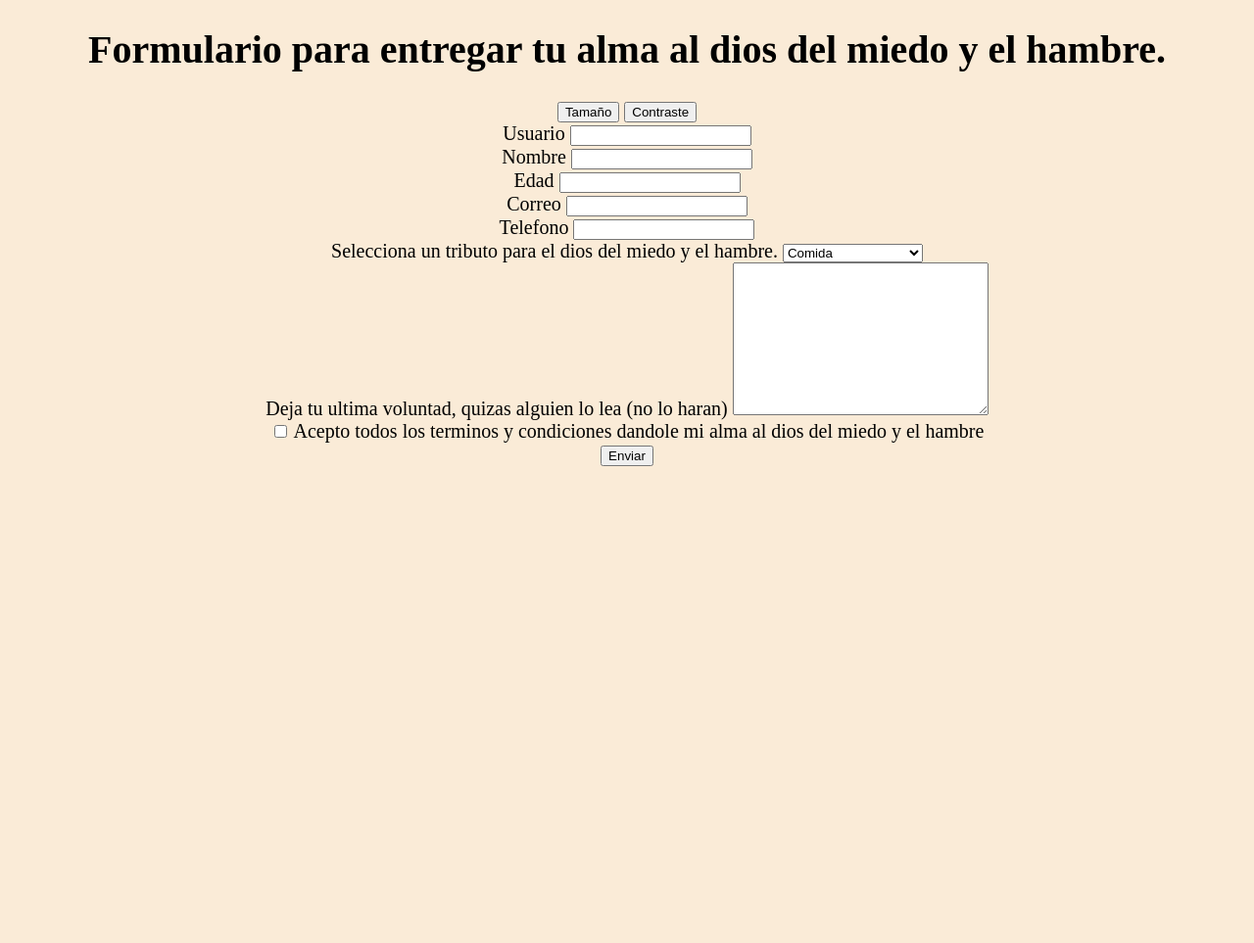
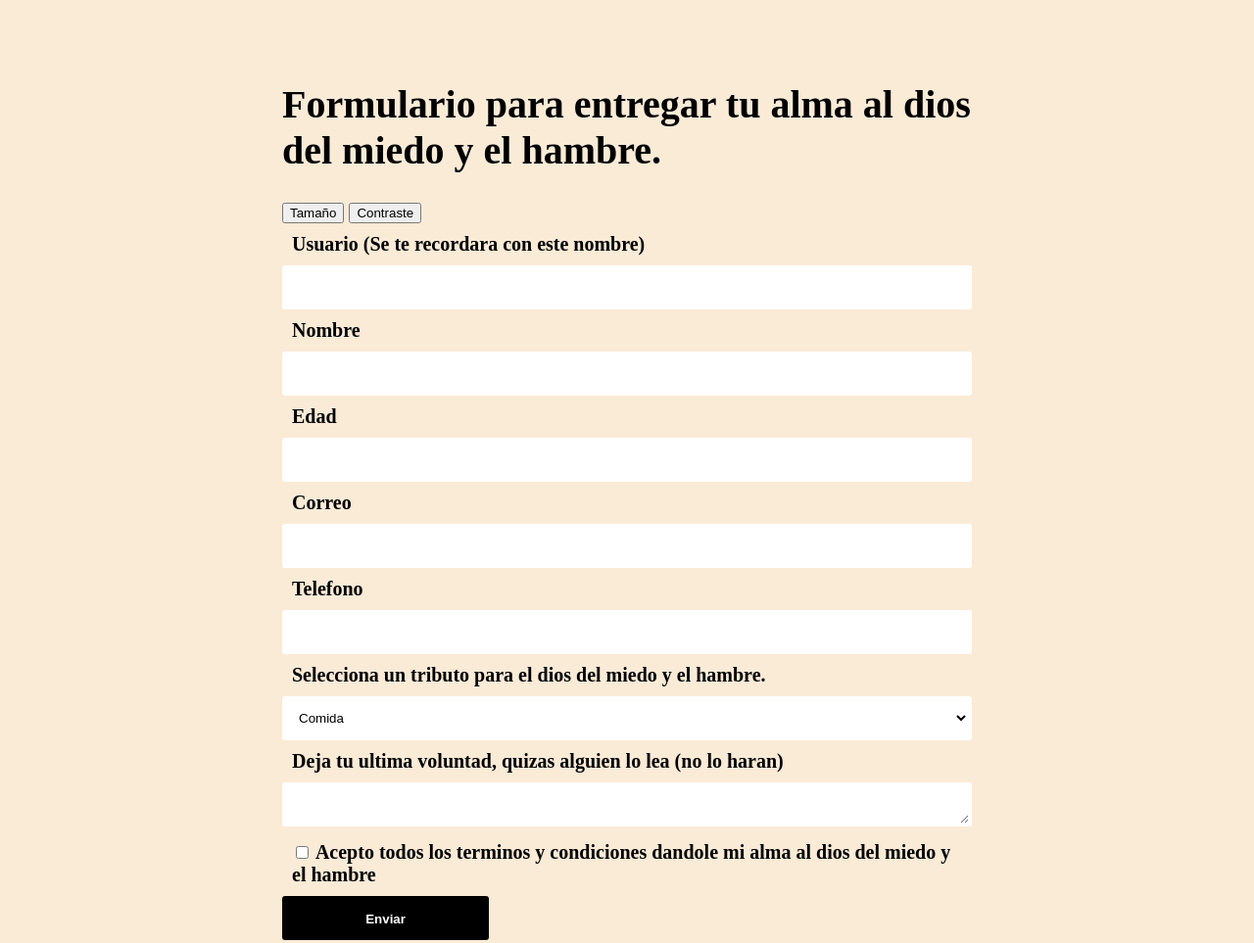
Before and after one commit to kirapablinski/prueba3, a plain HTML site: page index.html in a window 1280 px wide. Shown: the whole page at 98% size. Before the commit the page ends 800 px from the top, so only its background shows below. Drawn offline with Linux system fonts and the light colour scheme.

Commit message:
parte 1 en casa
tratando de darle mas estilo con lo que tengo en los demas codigos, porque me gusta que se vea bonito sin morir en el intento

```diff
--- a/asset/css/estilo.css
+++ b/asset/css/estilo.css
@@ -1,19 +1,60 @@
-body{
+*{
+    box-sizing: border-box;
+}
+body{/*color de fondo y tamaño de letra */
     background-color: antiquewhite;
-}
-main{
-    text-align: center;
     font-size: 20px;
 }
-.formulario-label{
-    grid-column: 2;
+main{/*para hacer que el main abarque cierto rango de la pantalla*/
+    max-width: 800px;
+    width: 90%;
+    margin: auto;
+    padding: 48px;
 }
-.mensaje-error{
+.mensaje-error{ /*mensaje de error actualemente desactivado*/
     background-color: red;
-    font-size: 15px;
+    font-size: 16px;
     display: none;
     color: aliceblue;
 }
-.mensaje-error-activo{
+.mensaje-error-activo{/*activa el mensaje de error*/
     display: block;
 }
+.formulario-label{/*fuente en negrita y que abarque toda la pantalla, el cursor cambia a una mano*/
+	display: block;
+	font-weight: 700;
+	padding: 10px;
+	cursor: pointer;
+}
+.formulario-input{
+	width: 100%;
+	background: #fff;
+	border: 3px solid transparent;
+	border-radius: 3px;
+	height: 45px;
+	line-height: 45px;
+	padding: 0 40px 0 10px;
+	transition: .3s ease all;
+}
+.formulario-input:focus{
+	border: 3px solid #0075ff;
+	outline: none;
+	box-shadow: 3px 0px 30px rgba(163, 163, 163, 0.4);
+}
+.formulario-btn-enviar{
+	display: flex;
+	flex-direction: column;
+	align-items: center;
+}
+.formulario-btn{
+	height: 45px;
+	line-height: 45px;
+	width: 30%;
+	background: #000;
+	color: #fff;
+	font-weight: bold;
+	border: none;
+	border-radius: 3px;
+	cursor: pointer;
+	transition: .1s ease all;
+}
--- a/asset/js/firebase.js
+++ b/asset/js/firebase.js
@@ -1,5 +1,9 @@
 // Import the functions you need from the SDKs you need
 import { initializeApp } from "https://www.gstatic.com/firebasejs/10.12.2/firebase-app.js";
 
+import { getFirestore } from "https://www.gstatic.com/firebasejs/10.12.0/firebase-firestore.js";
+
+import {firebaseConfig} from "./credenciales.js"
 // Initialize Firebase
 const app = initializeApp(firebaseConfig);
+export const db = getFirestore(app);
--- a/asset/js/promesa.js
+++ b/asset/js/promesa.js
@@ -0,0 +1,29 @@
+import { db } from "./firebase.js";
+import { addDoc, collection , getDocs , doc , updateDoc , deleteDoc} from "https://www.gstatic.com/firebasejs/10.12.0/firebase-firestore.js";
+export const registrarPersona = async(persona)=>{
+    const docRef = await addDoc(collection(db, "personas"), persona);;
+}
+
+export const obtenerPersonas = async()=>{
+    //recuperar la referencia (ruta)
+    const ref = collection(db, "personas");
+    //recuperamos una captura de la bd
+    const qSnap = await getDocs(ref);
+    let listado = []
+    qSnap.forEach((doc) => {
+        //console.log(doc.id);
+        console.log(doc.data());
+        listado.push({...doc.data(),id:doc.id})
+    });
+    console.log(listado);
+    return listado;
+}
+
+export const actualizarPersona = async(objeto,id)=>{
+    const ref = doc(db,"personas",id);
+    await updateDoc(ref,objeto)
+}
+export const eliminarPersona = async(id)=>{
+    const ref = doc(db,"personas",id)
+    await deleteDoc(ref);
+}
--- a/asset/js/script.js
+++ b/asset/js/script.js
@@ -0,0 +1,25 @@
+const formulario = document.getElementById("formulario")
+let botonAumentar = document.querySelector("button")
+let fontSize = 20;
+
+function aumentar() {
+	if(fontSize==20){
+    fontSize += 15;
+    document.body.style.fontSize = fontSize + 'px';
+	}else{
+	fontSize -= 15;
+    document.body.style.fontSize = fontSize + 'px';
+	}
+}
+function cambiarContraste(){
+    let ebody = document.body;
+    let fondo = ebody.style.backgroundColor;
+
+    if(fondo == "black"){
+        ebody.style.backgroundColor = "antiquewhite"
+        ebody.style.color = "black"
+    }else{
+        ebody.style.backgroundColor = "black"
+        ebody.style.color = "white"
+    }
+}
--- a/index.html
+++ b/index.html
@@ -3,45 +3,56 @@
 <head>
     <meta charset="UTF-8">
     <meta name="viewport" content="width=device-width, initial-scale=1.0">
-    <script src="asset/js/script.js"></script>
-    <script src="asset/js/promesa.js"></script>
+    <script src="./asset/js/script.js"></script>
+    <script type="module" src="./asset/js/promesa.js"></script>
     <link rel="stylesheet" href="asset/css/estilo.css">
     <title>Un registro para nada tumultoso</title>
 </head>
 <body>
-    <main class="formulario" id="formula">
-        <h1 id="h1" class="formulario">Formulario para entregar tu alma al dios del miedo y el hambre.</h1>
-        <form action="" class="formulario-form"></form>
-        <button id="tamano">Tamaño</button>
-        <button id="contraste">Contraste</button>
-            <div class="formulario-div">
-                <label class="formulario-label">Usuario</label>
-                <input type="text" class="formulario-input" id="usuario">
+    <main>
+        <h1 id="ha1" class="formulario">Formulario para entregar tu alma al dios del miedo y el hambre.</h1>
+        <button onclick="aumentar()" id="tamano">Tamaño</button>
+        <button onclick="cambiarContraste()" id="contraste">Contraste</button>
+        <form action="" class="formulario" id="formulario"></form>
+            <div class="formulario-div" id="grupo-usuario">
+                <label for="usuario" class="formulario-label">Usuario (Se te recordara con este nombre)</label>
+                <div class="formulario-div-usuario">
+                    <input type="text" class="formulario-input" id="usuario" name="usuario">
+                </div>
                 <p class="mensaje-error">Rellene el cuadro sin tildes y de 4 a 16 caracteres.</p>
             </div>
-            <div class="formulario-div">
+            <div class="formulario-div" id="grupo-nombre">
                 <label class="formulario-label">Nombre</label>
-                <input type="text" class="formulario-input" id="nombre">
+                <div class="formulario-div-nombre">
+                    <input type="text" class="formulario-input" id="nombre" name="nombre">
+                </div>
                 <p class="mensaje-error">Rellene el cuadro sin numeros ni signos y de 4 a 20 caracteres.</p>
             </div>
-            <div class="formulario-div">
+            <div class="formulario-div" id="grupo-edad">
                 <label class="formulario-label">Edad</label>
-                <input type="text" class="formulario-input" id="edad">
+                <div class="formulario-div-edad">
+                    <input type="text" class="formulario-input" id="edad" name="edad">
+                </div>
                 <p class="mensaje-error">Rellene solo con numeros y de 1 a 3 caracteres.</p>
             </div>
-            <div class="formulario-div">
+            <div class="formulario-div" id="grupo-correo">
                 <label class="formulario-label">Correo</label>
-                <input type="text" class="formulario-input" id="correo">
+                <div class="formulario-div-correo">
+                    <input type="email" class="formulario-input" id="correo" name="correo">
+                </div>
                 <p class="mensaje-error">Rellene con un correo valido.</p>
             </div>
-            <div class="formulario-div">
+            <div class="formulario-div" id="grupo-telefono">
                 <label class="formulario-label">Telefono</label>
-                <input type="text" class="formulario-input" id="telefono">
+                <div class="formulario-div-telefono">
+                    <input type="text" class="formulario-input" id="telefono" name="telefono">
+                </div>
                 <p class="mensaje-error">Rellene solo con numeros y de 8 a 12 caracteres.</p>
             </div>
-            <div class="formulario-div">
+            <div class="formulario-div" id="grupo-select">
                 <label class="formulario-label">Selecciona un tributo para el dios del miedo y el hambre.</label>
-                <select class="formulario-select" id="opcion">
+                <div class="formulario-div-select">
+                    <select class="formulario-input" id="opcion">
                         <option value="1">Comida</option>
                         <option value="2">Una pierna</option>
                         <option value="3">Un alma humana</option>
@@ -49,17 +60,23 @@
                         <option value="5">Yo mismo</option>
                     </select>
                 </div>
-            <div class="formulario-div">
+            </div>
+            <div class="formulario-div" id="grupo-text">
                 <label class="formulario-label">Deja tu  ultima voluntad, quizas alguien lo lea (no lo haran)</label>
-                <textarea name="area" id="area" cols="30" rows="10"></textarea>
+                <div class="formulario-div-text">
+                    <textarea name="area" id="area" cols="70" rows="60" class="formulario-input"></textarea>
+                </div>
                 <p class="mensaje-error">Rellene con lo que sea de 5 a 50 caracteres.</p>
             </div>
-            <div class="formulario-div">
-                <input type="checkbox" class="formulario-input-check">
-                <label class="formulario-label" id="acepto">Acepto todos los terminos y condiciones dandole mi alma al dios del miedo y el hambre</label>
+            <div class="formulario-div" id="grupo-check">
+                <label class="formulario-label">
+                    <input type="checkbox" class="formulario-input-check" name="terminos" id="terminos">
+                    Acepto todos los terminos y condiciones dandole mi alma al dios del miedo y el hambre
+                </label>
+
             </div>
-            <div class="formulario-boton">
-                <button id="enviar">Enviar</button>
+            <div class="formulario-boton formulario-boton-enviar">
+                <button type="submit" class="formulario-btn">Enviar</button>
             </div>
     </main>
 </body>
```
Lines whose indentation alone changed are shown as unchanged.
